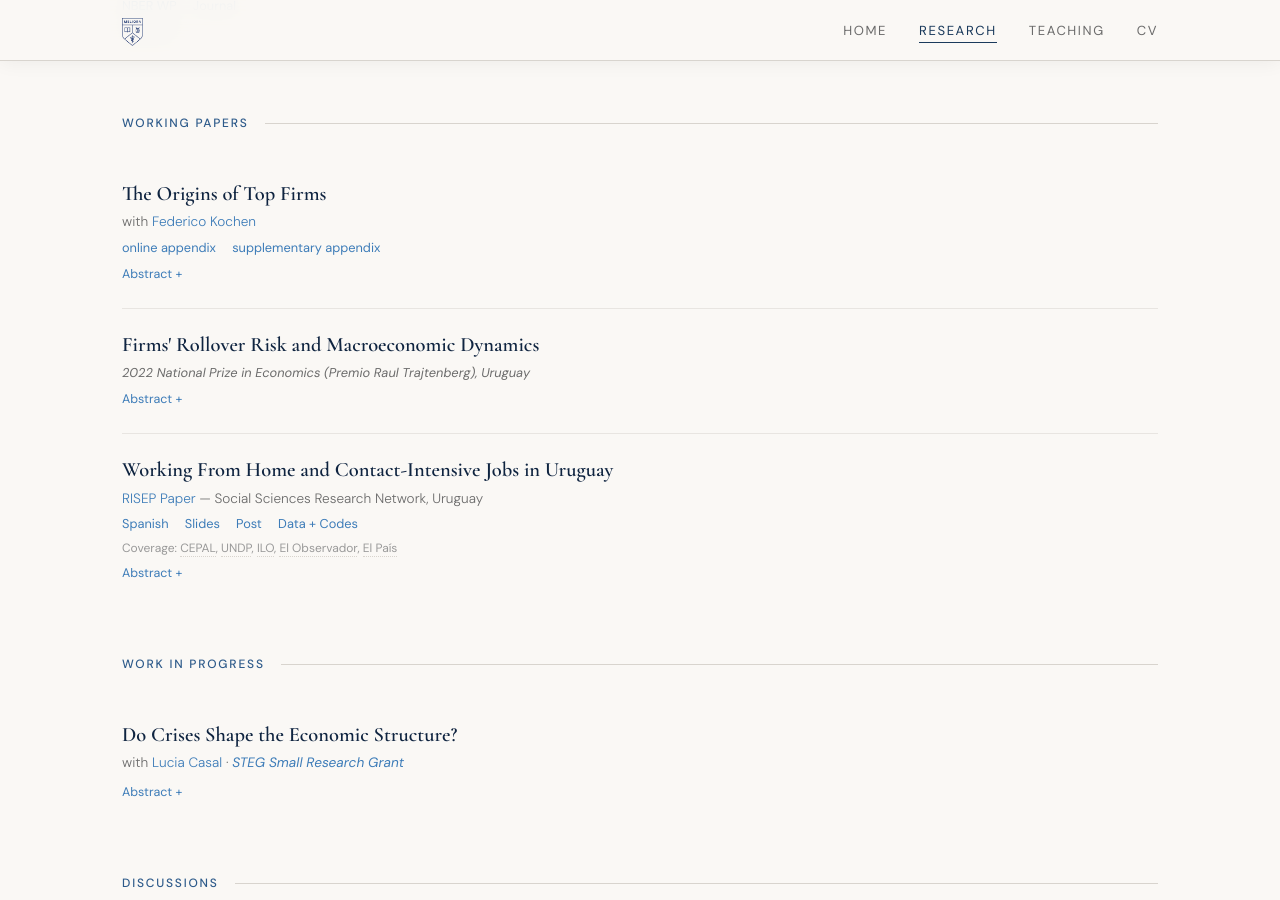
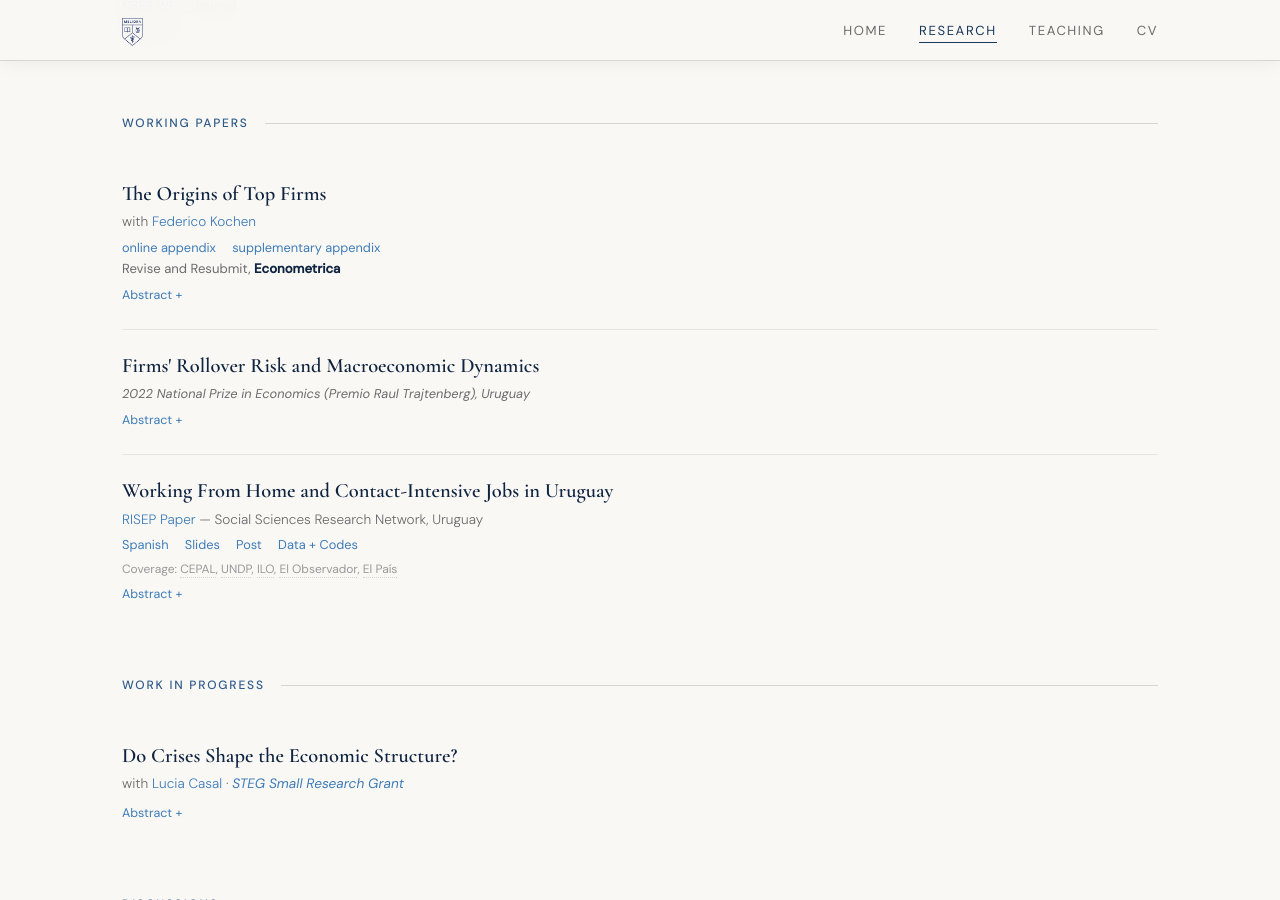
Before and after one commit to rafaguntin/rafaguntin.github.io, a Jekyll site: the page built from research/index.html, in a window 1280 px wide and 900 px high, scrolled down 719 px. Built offline with Jekyll 4.4.1, drawn with Linux system fonts in a browser that asks for light colours.

Commit message:
Add journal status to research paper entry

```diff
--- a/research/index.html
+++ b/research/index.html
@@ -261,6 +261,7 @@ tightening of households' borrowing constraints and analyze policy implications.
         <h3 class="paper-title"><a href="/research/GK_TopFirms.pdf">The Origins of Top Firms</a></h3>
         <p class="paper-meta">with <a href="https://sites.google.com/view/federicokochen/home">Federico Kochen</a></p>
         <div class="paper-links"><a href="/research/GK_TopFirms_OnlineAppendix.pdf">online appendix</a> <a href="/research/GK_TopFirms_SupplementaryAppendix.pdf">supplementary appendix</a></div>
+        <p class="paper-journal"><span class="meta">Revise and Resubmit,</span> Econometrica</p>
         <span class="abstract-toggle" onclick="toggleAbstract(this)">Abstract +</span>
         <div class="abstract-text">We study the origins and life cycles of firms that reach the top 1 percent of the
 size distribution and show that they are central for quantifying the aggregate effects of
```
